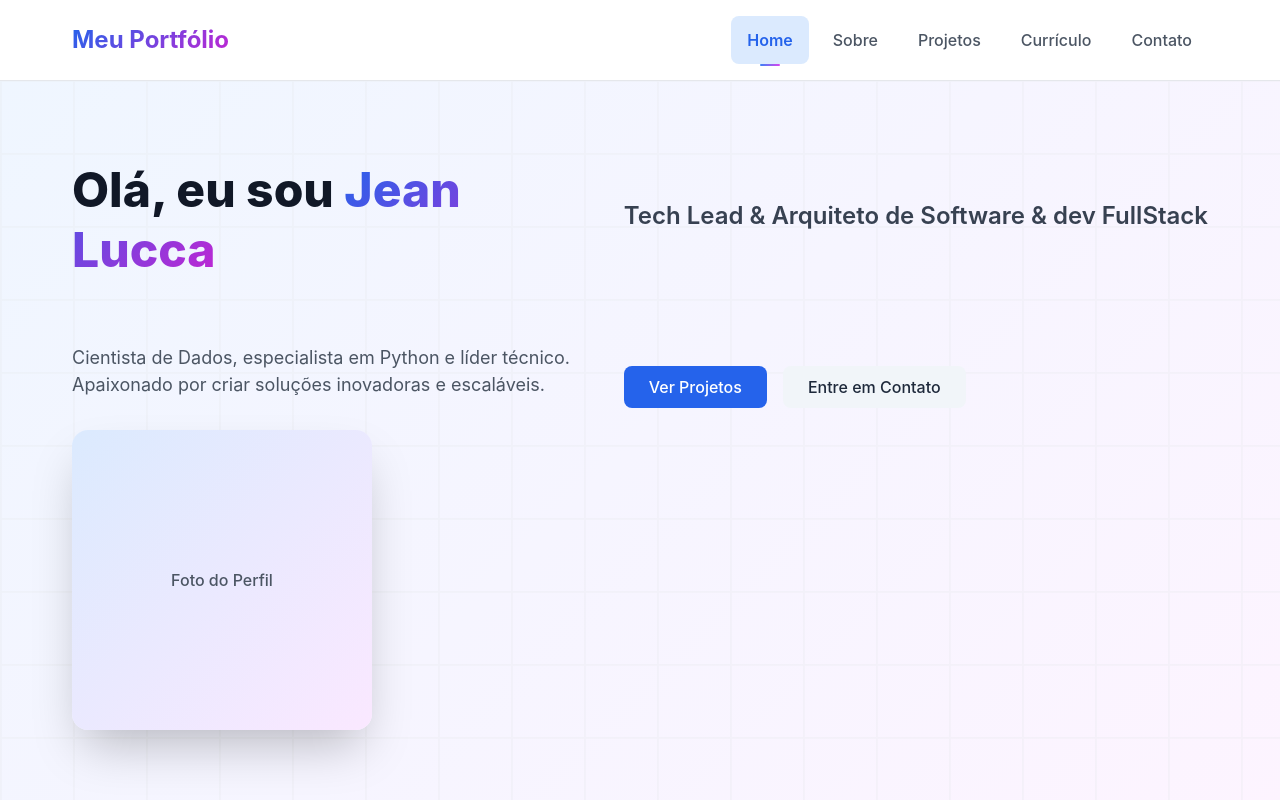
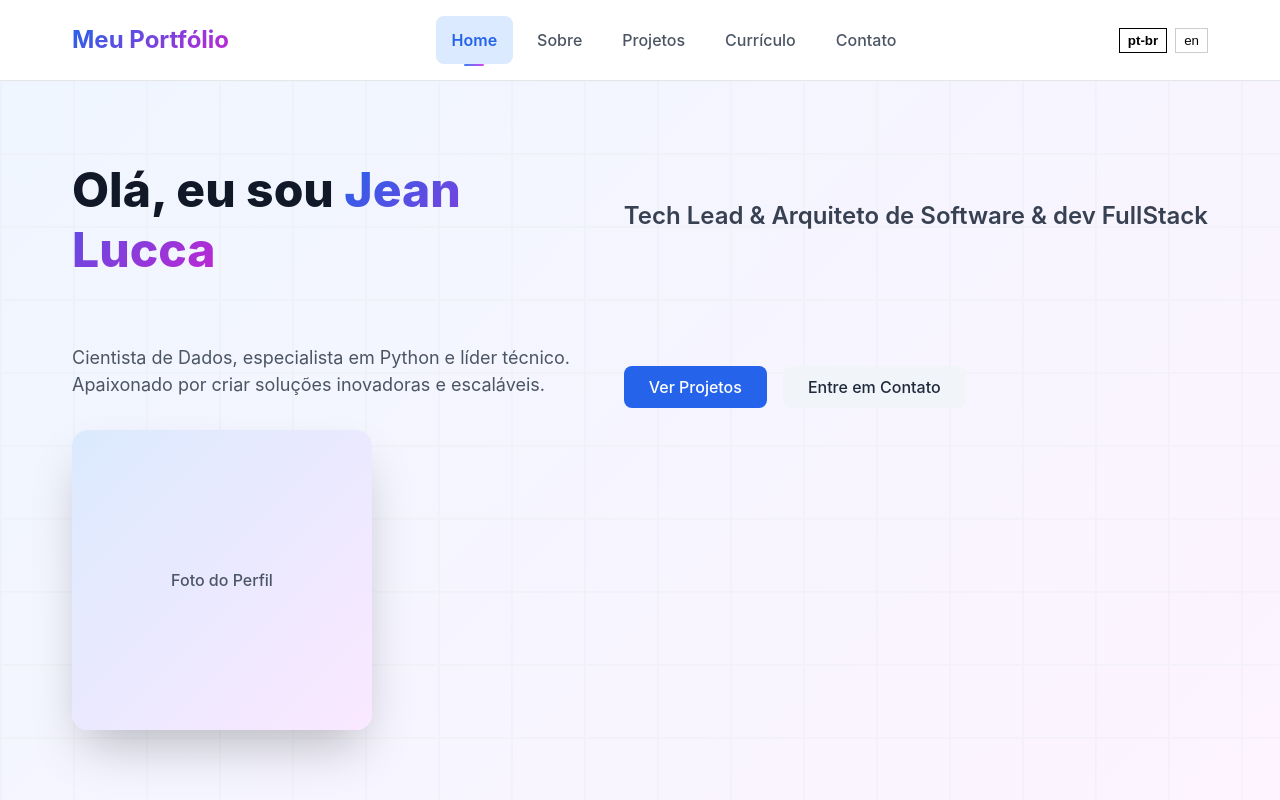
Before and after one commit to luccacondratiuk/portifolio_web, an Angular app: page / in a window 1280 px wide. Shown: the top 800 px of the page. Built offline with nearby package versions, Linux system fonts and the light colour scheme.

Commit message:
feat: add language switcher component

```diff
--- /dev/null
+++ b/src/app/i18n/i18n.service.ts
@@ -0,0 +1,19 @@
+import { Injectable } from '@angular/core';
+import { BehaviorSubject, Observable } from 'rxjs';
+
+@Injectable({ providedIn: 'root' })
+export class I18nService {
+  private readonly _language$ = new BehaviorSubject<string>('pt-br');
+
+  get currentLang(): string {
+    return this._language$.value;
+  }
+
+  setLanguage(lang: string): void {
+    this._language$.next(lang);
+  }
+
+  languageChanges(): Observable<string> {
+    return this._language$.asObservable();
+  }
+}
--- a/src/app/layout/header/header.html
+++ b/src/app/layout/header/header.html
@@ -5,6 +5,7 @@
         <h1>Meu Portfólio</h1>
       </div>
       <app-navigation></app-navigation>
+      <app-language-switcher></app-language-switcher>
     </div>
   </div>
 </header>
--- a/src/app/layout/header/header.ts
+++ b/src/app/layout/header/header.ts
@@ -1,9 +1,10 @@
 import { Component } from '@angular/core';
 import { NavigationComponent } from '../navigation/navigation';
+import { LanguageSwitcherComponent } from '../language-switcher/language-switcher';
 
 @Component({
   selector: 'app-header',
-  imports: [NavigationComponent],
+  imports: [NavigationComponent, LanguageSwitcherComponent],
   templateUrl: './header.html',
   styleUrl: './header.scss'
 })
--- /dev/null
+++ b/src/app/layout/language-switcher/language-switcher.html
@@ -0,0 +1,4 @@
+<div class="language-switcher">
+  <button type="button" (click)="switchLanguage('pt-br')" [class.active]="currentLang === 'pt-br'">pt-br</button>
+  <button type="button" (click)="switchLanguage('en')" [class.active]="currentLang === 'en'">en</button>
+</div>
--- /dev/null
+++ b/src/app/layout/language-switcher/language-switcher.scss
@@ -0,0 +1,16 @@
+.language-switcher {
+  display: flex;
+  gap: 0.5rem;
+
+  button {
+    background: none;
+    border: 1px solid #ccc;
+    padding: 0.25rem 0.5rem;
+    cursor: pointer;
+
+    &.active {
+      border-color: #000;
+      font-weight: bold;
+    }
+  }
+}
--- /dev/null
+++ b/src/app/layout/language-switcher/language-switcher.ts
@@ -0,0 +1,29 @@
+import { Component } from '@angular/core';
+import { CommonModule } from '@angular/common';
+import { Router } from '@angular/router';
+import { I18nService } from '../../i18n/i18n.service';
+
+@Component({
+  selector: 'app-language-switcher',
+  imports: [CommonModule],
+  templateUrl: './language-switcher.html',
+  styleUrl: './language-switcher.scss'
+})
+export class LanguageSwitcherComponent {
+  currentLang: string;
+
+  constructor(private i18nService: I18nService, private router: Router) {
+    this.currentLang = this.i18nService.currentLang;
+  }
+
+  switchLanguage(lang: string): void {
+    if (lang === this.i18nService.currentLang) {
+      return;
+    }
+    this.i18nService.setLanguage(lang);
+    const currentUrl = this.router.url;
+    const pathWithoutLang = currentUrl.replace(/^\/(en|pt-br)/, '');
+    this.router.navigateByUrl(`/${lang}${pathWithoutLang}`);
+    this.currentLang = lang;
+  }
+}
```
Also changed, not shown: 1 other file (tests, documents, lock files or other folders).
